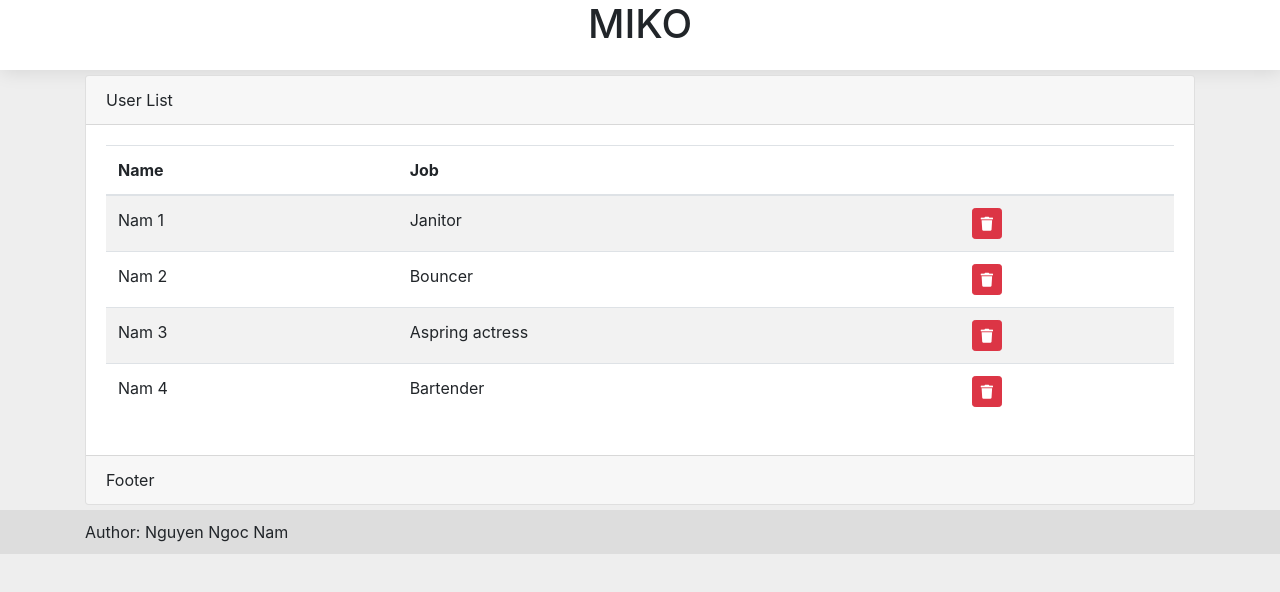
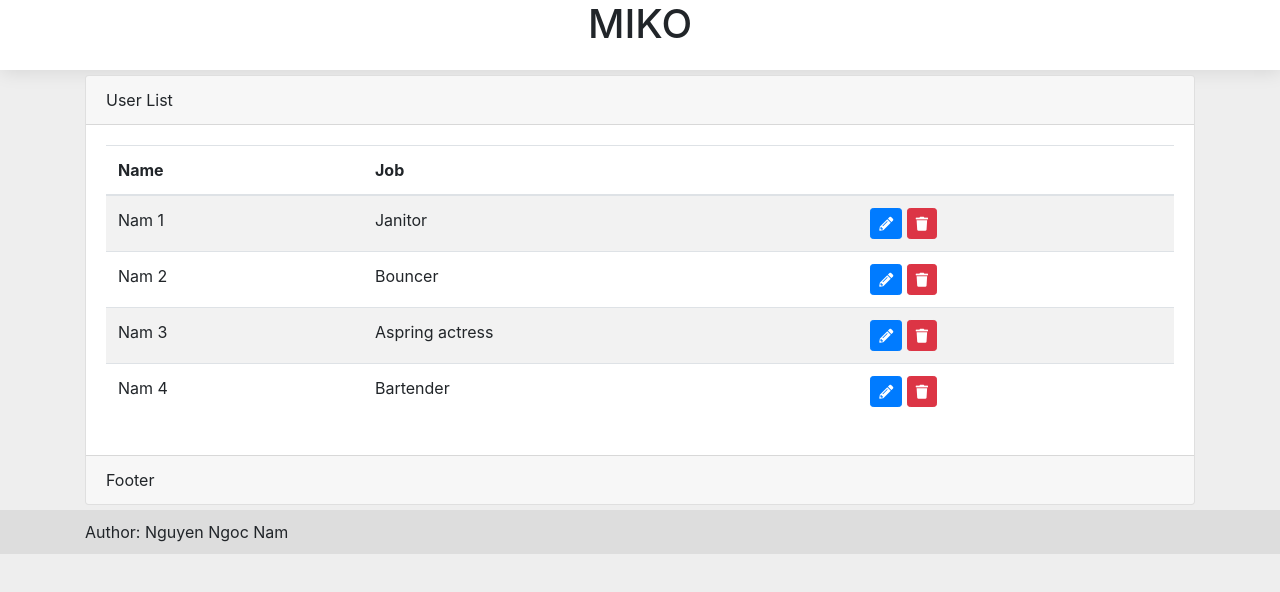
Before and after one commit to mlightvn/react_practice, a React (Create React App) app: page / in a window 1280 px wide. Shown: the top 592 px of the page. Built offline with nearby package versions, Linux system fonts and the light colour scheme.

Commit message:
add / edit user (not done)

```diff
--- a/src/App.js
+++ b/src/App.js
@@ -41,7 +41,7 @@ class App extends Component {
           </nav>
         </header>
         <main className="App container">
-          <UserList userList={userList} removeUser={this.removeUser} />
+          <UserList userList={userList} addUser={this.addUser} editUser={this.editUser} removeUser={this.removeUser} />
         </main>
         <footer>
           <div className="container">
@@ -51,6 +51,26 @@ class App extends Component {
       </div>
     );
 
+  }
+
+  addUser = index => {
+    const { userList } = this.state
+
+    this.setState({
+      userList: userList.filter((character, i) => {
+        return i !== index
+      }),
+    })
+  }
+
+  editUser = index => {
+    const { userList } = this.state
+
+    this.setState({
+      userList: userList.filter((character, i) => {
+        return i !== index
+      }),
+    })
   }
 
   removeUser = index => {
--- a/src/Components/UserListBody.js
+++ b/src/Components/UserListBody.js
@@ -9,7 +9,11 @@ const UserListBody = props => {
       <tr key={index}>
         <td>{row.name}</td>
         <td>{row.job}</td>
-        <td><button onClick={() => props.removeUser(index)} className="btn btn-sm btn-danger"><i className="fas fa-trash"></i></button></td>
+        <td>
+          <button onClick={() => props.editUser(index)} className="btn btn-sm btn-primary"><i className="fas fa-pencil-alt"></i></button>
+          &nbsp;
+          <button onClick={() => props.removeUser(index)} className="btn btn-sm btn-danger"><i className="fas fa-trash"></i></button>
+        </td>
       </tr>
     )
   })
```
